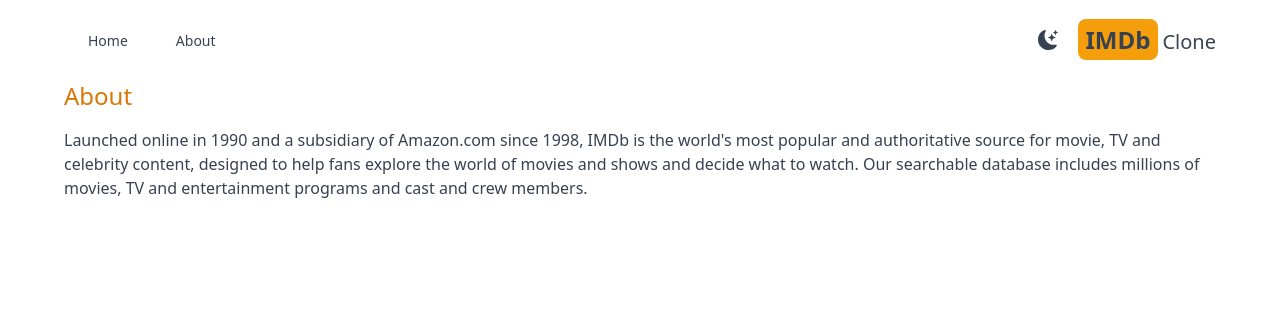
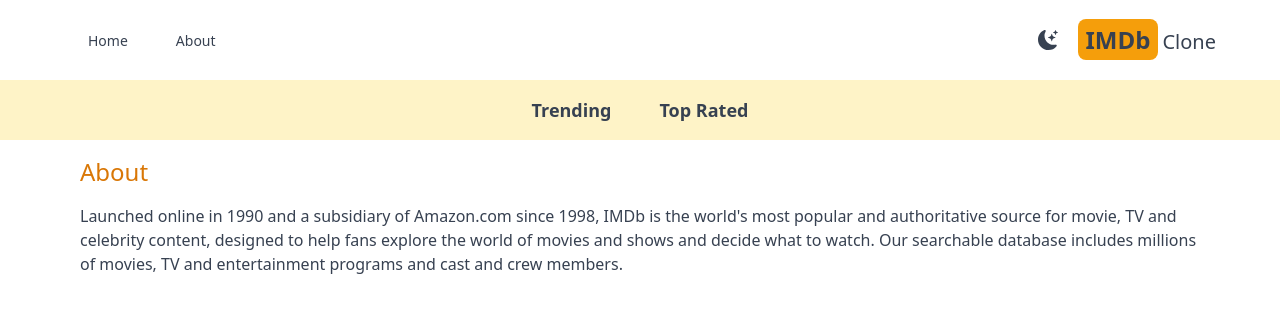
Before and after one commit to chrisdav6/nextjs13-imdb, a Next.js app: page /about in a window 1280 px wide. Shown: the top 312 px of the page. Built offline with nearby package versions, Linux system fonts and the light colour scheme.

Commit message:
Created Navbar and NavbarItem components

```diff
--- a/app/about/page.js
+++ b/app/about/page.js
@@ -1,6 +1,6 @@
 const AboutPage = () => {
   return (
-    <div className='max-w-6xl mx-auto space-y-4'>
+    <div className='max-w-6xl mx-auto space-y-4 p-4'>
       <h1 className='text-2xl font-medium text-amber-600'>About</h1>
       <p>
         Launched online in 1990 and a subsidiary of Amazon.com since 1998, IMDb
--- /dev/null
+++ b/app/components/Navbar.js
@@ -0,0 +1,12 @@
+import NavbarItem from './NavbarItem';
+
+const Navbar = () => {
+  return (
+    <div className='flex justify-center dark:bg-gray-600 bg-amber-100 lg:text-lg p-4'>
+      <NavbarItem title='Trending' param='fetchTrending' />
+      <NavbarItem title='Top Rated' param='fetchTopRated' />
+    </div>
+  );
+};
+
+export default Navbar;
--- /dev/null
+++ b/app/components/NavbarItem.js
@@ -0,0 +1,25 @@
+'use client';
+import Link from 'next/link';
+import { useSearchParams } from 'next/navigation';
+
+const NavbarItem = ({ title, param }) => {
+  const searchParams = useSearchParams();
+  const genre = searchParams.get('genre');
+
+  return (
+    <div>
+      <Link
+        className={`m-4 hover:text-amber-600 font-semibold p-2 ${
+          genre &&
+          genre === param &&
+          'underline underline-offset-8 decoration-4 decoration-amber-500 rounded-lg'
+        }`}
+        href={`/?genre=${param}`}
+      >
+        {title}
+      </Link>
+    </div>
+  );
+};
+
+export default NavbarItem;
--- a/app/layout.js
+++ b/app/layout.js
@@ -1,4 +1,5 @@
 import Header from './components/Header';
+import Navbar from './components/Navbar';
 import Providers from './Providers';
 import './globals.css';
 
@@ -13,6 +14,7 @@ export default function RootLayout({ children }) {
       <body>
         <Providers>
           <Header />
+          <Navbar />
           {children}
         </Providers>
       </body>
```
